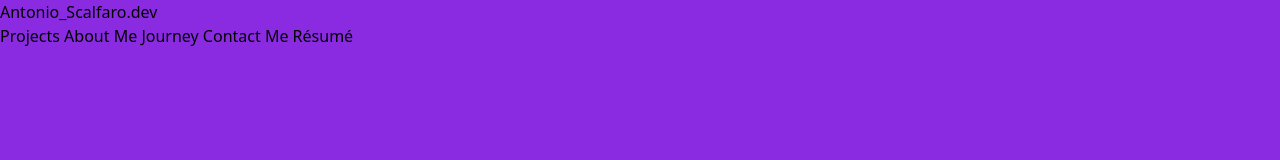
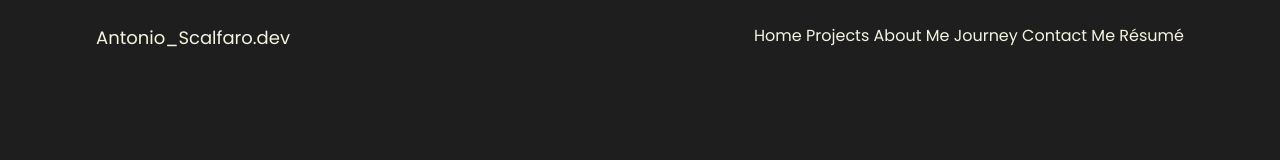
Before and after one commit to tscalfaro/websiteV3, a website: page index.html in a window 1280 px wide. Drawn offline with Linux system fonts and the light colour scheme.

Commit message:
wrapping soon

```diff
--- a/index.css
+++ b/index.css
@@ -3,6 +3,6 @@
 @tailwind utilities;
 
 
-body{
-    background-color: blueviolet;
+body {
+
 }
--- a/index.html
+++ b/index.html
@@ -10,13 +10,14 @@
     <link rel="preconnect" href="https://fonts.gstatic.com" crossorigin>
     <link href="https://fonts.googleapis.com/css2?family=Poppins:ital,wght@0,400;0,600;1,700&display=swap" rel="stylesheet">
 </head>
-<body>
 
-    <header>
-        <div class="container">
-            <div class="text-large">Antonio_Scalfaro.dev</div>
-            <div>
-                <a href="#" class="text-selected-text"></a>
+<body class="bg-body text-white text-primary  font-poppins pb-12">
+
+    <header class="py-6">
+        <div class="container flex justify-between mx-auto px-8 md:px-14 lg:px-24 w-full">
+            <div class="text-lg ">Antonio_Scalfaro.dev</div>
+            <div class="justify-center">
+                <a href="#" class="text-selected-text">Home</a>
                 <a href="#projects">Projects</a>
                 <a href="#about-me">About Me</a>
                 <a href="#journey">Journey</a>
--- a/tailwind.config.js
+++ b/tailwind.config.js
@@ -1,15 +1,23 @@
 module.exports = {
-  content: [],
+  content: [
+    './index.html',
+    './components/*'
+  ],
+  darkmode: false,
   theme: {
+    textColor: {
+      'primary': '#F4F4E0',
+      'secondary': '#037E7E',
+    },
     colors: {
       'secondary': '#037E7E',
-      'bg': '1F1E1E',
+      'body': '#1F1E1E',
       'bg_gradient': '#141414',
-      'accent': 'C0274C',
-      'primary': 'F4F4E0',
+      'accent': '#C0274C',
+      'primary': '#F4F4E0',
     },
     fontFamily: {
-      'popins': ["'Poppins'", 'sans-serif']
+      'poppins': ["'Poppins'", 'sans-serif']
     },
     extend: {},
   },
```
Also changed, not shown: tailwind.css.
